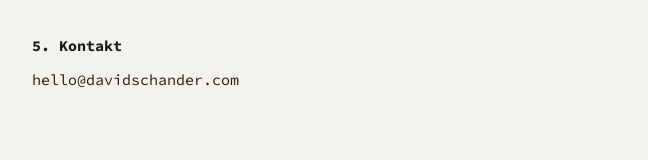
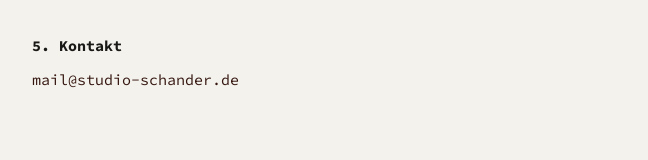
Before and after one commit to dxvxds03/studio-schander, a Next.js app: page /datenschutz in a window 1280 px wide. Shown: the part 1202-1362 px from the top of the page, without its empty margins (32-680 px from the left). Built offline with nearby package versions, Linux system fonts and the light colour scheme; a web font is replaced by a local one.

Commit message:
Portfolio Client Badge and Project Carousel Improvements

```diff
--- a/src/app/datenschutz/page.tsx
+++ b/src/app/datenschutz/page.tsx
@@ -111,11 +111,11 @@ export default function DatenschutzPage() {
             <p style={{ fontWeight: 700, marginBottom: '8px' }}>5. Kontakt</p>
             <p>
               <a
-                href="mailto:hello@davidschander.com"
+                href="mailto:mail@studio-schander.de"
                 data-hover
                 style={{ color: 'var(--negroni)', textDecoration: 'none' }}
               >
-                hello@davidschander.com
+                  mail@studio-schander.de
               </a>
             </p>
           </div>
--- a/src/app/globals.css
+++ b/src/app/globals.css
@@ -302,7 +302,7 @@ a[href^="mailto"].nav-kontakt:hover {
 
   /* Name pill closer to carousel on mobile */
   .hero-namepill-wrapper {
-    top: calc(50% - clamp(140px, 19vh, 250px)) !important;
+    top: calc(50% - clamp(150px, 19vh, 250px)) !important;
   }
 
   /* Logo bigger on mobile */
--- a/src/app/impressum/page.tsx
+++ b/src/app/impressum/page.tsx
@@ -65,11 +65,11 @@ export default function ImpressumPage() {
             <p>
               E-Mail:{' '}
               <a
-                href="mailto:hello@davidschander.com"
+                href="mailto:mail@studio-schander.de"
                 data-hover
                 style={{ color: 'var(--negroni)', textDecoration: 'none' }}
               >
-                hello@davidschander.com
+                  mail@studio-schander.de
               </a>
             </p>
           </div>
--- a/src/app/page.tsx
+++ b/src/app/page.tsx
@@ -170,7 +170,7 @@ export default async function HomePage() {
           Ideen umsetzen.<br />
           Nimm jetzt{' '}
           <a
-            href="mailto:hello@davidschander.com"
+            href="mailto:mail@studio-schander.de"
             data-hover
             className="kontakt-link"
           >
--- a/src/components/Navigation.tsx
+++ b/src/components/Navigation.tsx
@@ -33,7 +33,7 @@ export default function Navigation() {
 
         {/* Desktop: single CTA button */}
         <Link
-          href="mailto:hello@davidschander.com"
+          href="mailto:mail@studio-schander.de"
           data-hover
           className="nav-cta-btn nav-cta-desktop"
           style={{
@@ -86,7 +86,7 @@ export default function Navigation() {
             Alle Projekte →
           </Link>
           <Link
-            href="mailto:hello@davidschander.com"
+            href="mailto:mail@studio-schander.de"
             data-hover
             style={{
               fontFamily: '"Cabinet Grotesk", "Helvetica Neue", Helvetica, Arial, sans-serif',
```
